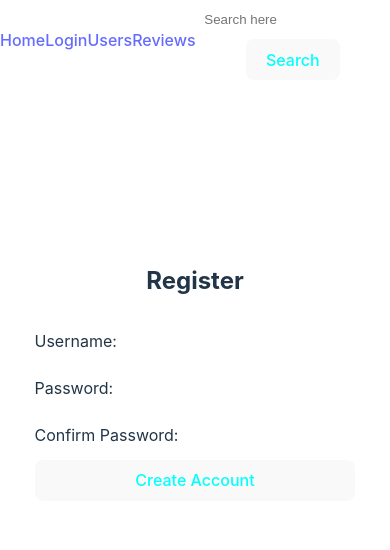
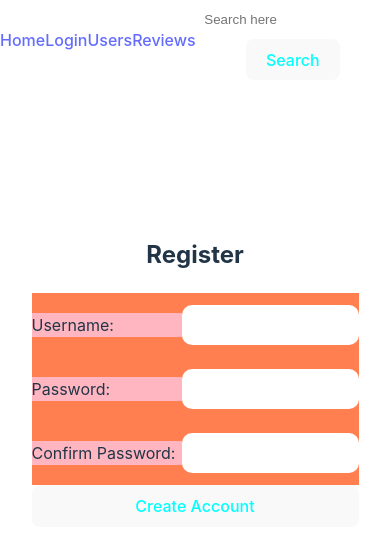
Before and after one commit to CCBJ-Capstone-Project/Capstone-Project, a React (Vite) app in the folder client/: page /register in a window 390 px wide. Shown: the top 550 px of the page. Built offline with nearby package versions, Linux system fonts and the light colour scheme; no server answers.

Commit message:
responsive webpage design

```diff
--- a/client/src/components/AllReviewsPage.jsx
+++ b/client/src/components/AllReviewsPage.jsx
@@ -17,7 +17,9 @@ export default function AllReviewsPage(){
   return(
     <>
       <h1>All Reviews Page</h1>
-      <Reviews reviews={reviews} />
+      <div className="feed">
+        <Reviews reviews={reviews} />
+      </div>
     </>
   )
 }
--- a/client/src/components/LoginPage.jsx
+++ b/client/src/components/LoginPage.jsx
@@ -1,14 +1,14 @@
 import { useState } from "react";
 import {useNavigate} from "react-router-dom"
 
-export default function LoginPage(props) {
+export default function LoginPage() {
   const [username, setUsername] = useState('');
   const [password, setPassword] = useState('');
   const nav = useNavigate();
 
   const handleSubmit = (e) => {
     e.preventDefault();
-    console.log(email, password);
+    console.log(username, password);
   }
 
   const goToRegister = () => {
@@ -19,15 +19,21 @@ export default function LoginPage(props) {
     <div className="auth-form-container">
       <h2>Login</h2>
       <form onSubmit= {handleSubmit}>
-        <label>Username:
-          <input type = "text" value = {username} onChange={(e) => setUsername(e.target.value)}/>
-        </label>
-        <label>Password:
-          <input type = "password" value={password} onChange={(e) => setPassword(e.target.value)}/>
-        </label>
-        <button type ="submit">Log In</button>
+        <div>
+          <label className="form-row">
+            <p className="form-label">Username:</p>
+            <input type = "text" value = {username} onChange={(e) => setUsername(e.target.value)}/>
+          </label>
+        </div>
+        <div>
+          <label className="form-row">
+            <p className="form-label">Password:</p>
+            <input type="password" value={password} onChange={(e) => setPassword(e.target.value)}/>
+          </label>
+        </div>
+        <button className="login-button" type="submit">Log In</button>
       </form>
-      <button onClick={goToRegister}>Don't have an account? Register here.</button>
+      <button className="login-button" onClick={goToRegister}>Don't have an account? Register here.</button>
     </div>
   )
 }
--- a/client/src/components/NewReviewForm.jsx
+++ b/client/src/components/NewReviewForm.jsx
@@ -51,15 +51,15 @@ export default function NewReviewForm(){
     <>
       <h1>Create Review</h1>
       <form onSubmit={handleSubmit} method="post" className="create-review">
-        <div className="form-row">
+        <div>
           <label className="form-row">
             <p className="form-label">Title: </p>
-            <input type="text" value={title} onChange={(e) => {
+            <input type="text" value={title} size='63' onChange={(e) => {
               setTitle(e.target.value);
             }}/>
           </label>
         </div>
-        <div className="form-row">
+        <div>
           <label className="form-row">
             <p className="form-label">Message: </p>
             <textarea value={message} rows={10} cols={50} onChange={(e) => {
--- a/client/src/components/RegisterPage.jsx
+++ b/client/src/components/RegisterPage.jsx
@@ -45,15 +45,24 @@ export default function Register () {
     <div className="auth-form-container">
       <h2>Register</h2>
       <form onSubmit={handleSubmit}>
-        <label>Username:
+        <div>
+          <label className="form-row">
+            <p className="form-label">Username:</p>
             <input type = "text" value = {username} onChange={(e) => setUsername(e.target.value)}/>
           </label>
-        <label>Password:
+        </div>
+        <div>
+          <label className="form-row">
+            <p className="form-label">Password:</p>
             <input type = "password" value={password} onChange={(e) => setPassword(e.target.value)}/>
           </label>
-        <label>Confirm Password:
+        </div>
+        <div>
+          <label className="form-row">
+            <p className="form-label">Confirm Password:</p>
             <input type = "password" value={confirm} onChange={(e) => setConfirm(e.target.value)}/>
           </label>
+        </div>
         <button type ="submit">Create Account</button>
       </form>
     </div>
--- a/client/src/components/Reviews.jsx
+++ b/client/src/components/Reviews.jsx
@@ -28,11 +28,9 @@ export default function Reviews({ reviews }){
   console.log(reviews);
   return(
     <>
-      <div className='feed'>
         {reviews.map((i) => {
           return list(i)
         })}
-      </div>
     </>
   )
 }
--- a/client/src/login.css
+++ b/client/src/login.css
@@ -13,11 +13,11 @@
   }
 
   @media screen and (min-width: 600px){
-  .auth-form-container {
-    padding: 5rem;
-    border: 1px solid white;
-    border-radius: 10px;
-  }
+    .auth-form-container {
+      padding: 5rem;
+      border: 1px solid white;
+      border-radius: 10px;
+    }
   }
   label{
     text-align: left;
@@ -42,3 +42,7 @@
     color: white;
     text-decoration: underline;
   }
+
+.login-button{
+  margin-top: 15px;
+}
--- a/client/src/reviews.css
+++ b/client/src/reviews.css
@@ -78,7 +78,7 @@
 
 .form-label{
   background-color: lightpink;      /* For seeing individual div purposes */
-  width: 100px;
+  width: 150px;
 }
 
 .details-button{
@@ -97,21 +97,16 @@
 }
 
 @media screen and (max-width: 1360px){
-  .review-container{
+  .feed > .review-container{
     width: 500px;
   }
 }
 @media screen and (max-width: 1140px){
-  .review-container{
+  .feed > .review-container{
     width: 400px;
   }
 }
 @media screen and (max-width: 950px){
-  .review-container{
-    width: 300px;
-  }
-}
-@media screen and (max-width: 800px){
   .feed{
     grid-template-columns: 1fr;
   }
```
Lines whose indentation alone changed are shown as unchanged.
